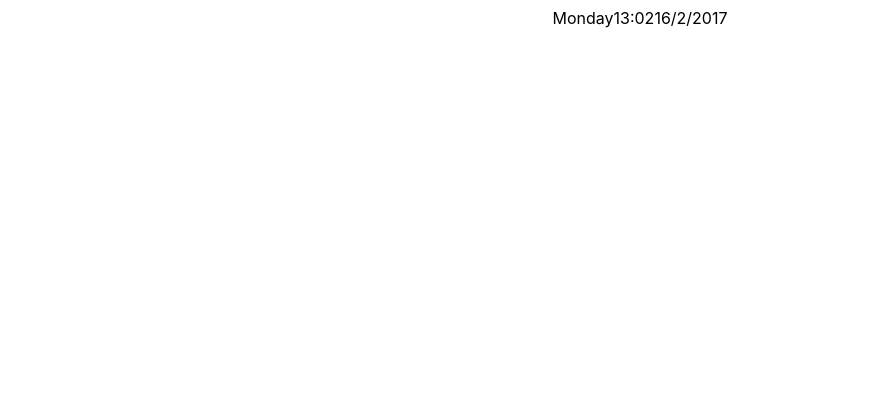
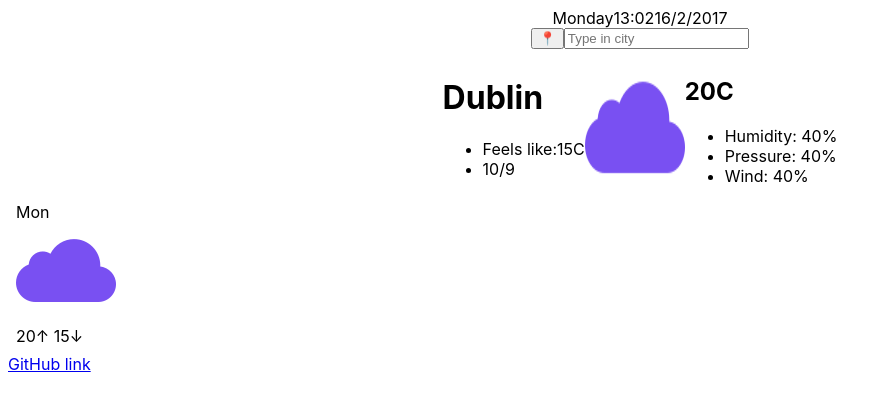
Before and after one commit to unicornbug/purple-weather, a React (Create React App) app: page / in a window 1280 px wide. Shown: the top 408 px of the page, without its empty margins (0-890 px from the left). Built offline with nearby package versions, Linux system fonts and the light colour scheme.

Commit message:
added html layout of the app

```diff
--- a/src/App.css
+++ b/src/App.css
@@ -1,7 +1,16 @@
-.container {
+.date-row {
+  flex-wrap: nowrap;
   display: flex;
   justify-content: center;
 }
-.date {
+
+.search-row {
+  display: flex;
+  justify-content: center;
+}
+
+.current-weather {
   flex-wrap: nowrap;
+  display: flex;
+  justify-content: center;
 }
--- a/src/App.js
+++ b/src/App.js
@@ -1,13 +1,53 @@
 import "./App.css";
+import cloudy from "./img/cloudy.png";
 
 export default function App() {
   return (
     <div className="App">
-      <header class="container">
-        <div class="date">Monday </div>
-        <div class="date">13:02 </div>
-        <div class="date">16/2/2017 </div>
+      <header className="container">
+        <div className="date-row">
+          <div class="date">Monday </div>
+          <div class="date">13:02 </div>
+          <div class="date">16/2/2017 </div>
+        </div>
+
+        <form className="search-row">
+          <button type="submit">📍</button>
+          <input placeholder="Type in city" type="search" />
+        </form>
       </header>
+      <body>
+        <div className="current-weather">
+          <div className="current-weather-col">
+            <h1>Dublin</h1>
+            <ul>
+              <li>Feels like:15C</li>
+              <li>10/9</li>
+            </ul>
+          </div>
+
+          <img src={cloudy} alt="weather icon" />
+          <div className="current-weather-col">
+            <h2>20C</h2>
+            <ul>
+              <li>Humidity: 40%</li>
+              <li>Pressure: 40%</li>
+              <li>Wind: 40%</li>
+            </ul>
+          </div>
+        </div>
+        <div className="Forecast">
+          <div>Mon</div>
+          <img src={cloudy} alt="weather icon" />
+          <div>
+            <span className="max-tem">{20}↑</span>
+            <span className="min-tem"> {15}↓</span>
+          </div>
+        </div>
+      </body>
+      <footer>
+        <a href="https://github.com/unicornbug/purple-weather">GitHub link</a>
+      </footer>
     </div>
   );
 }
```
Also changed, not shown: src/img/cloudy.png (added), src/img/locationPin.svg (added).
